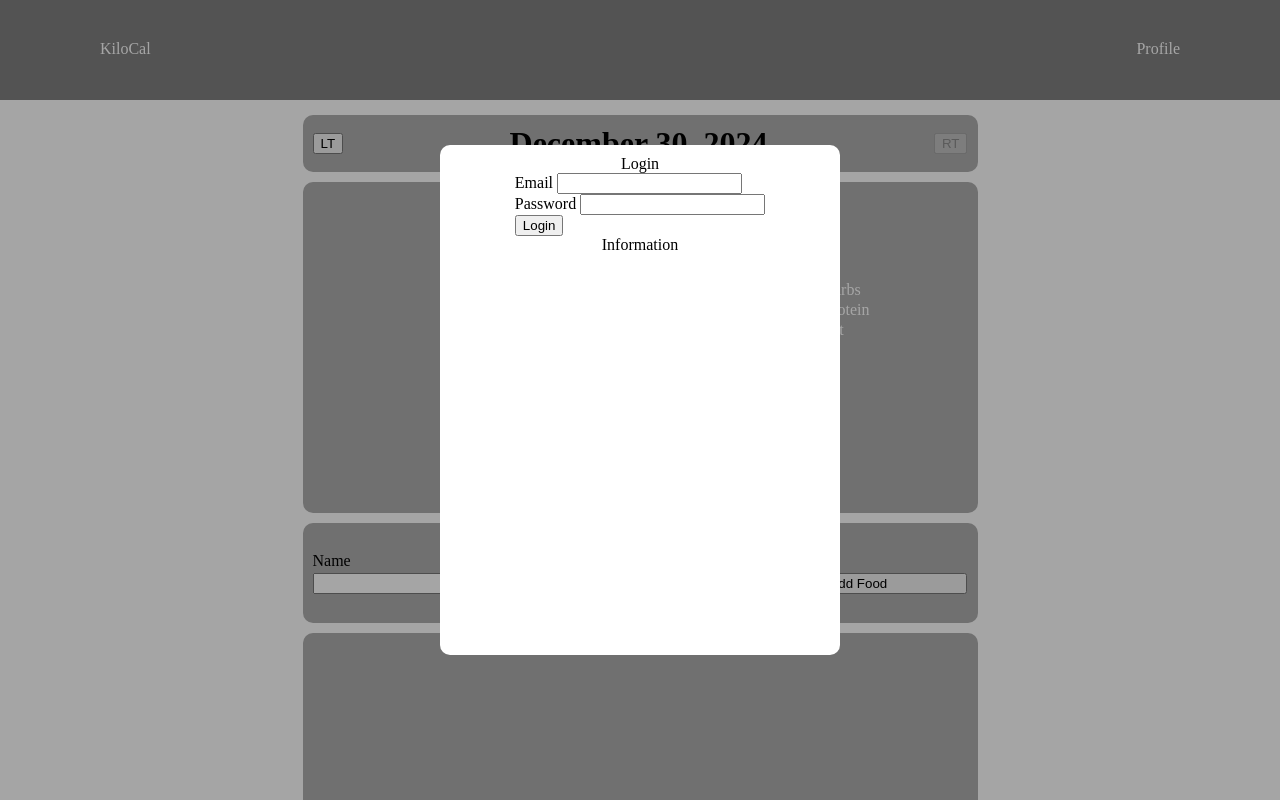
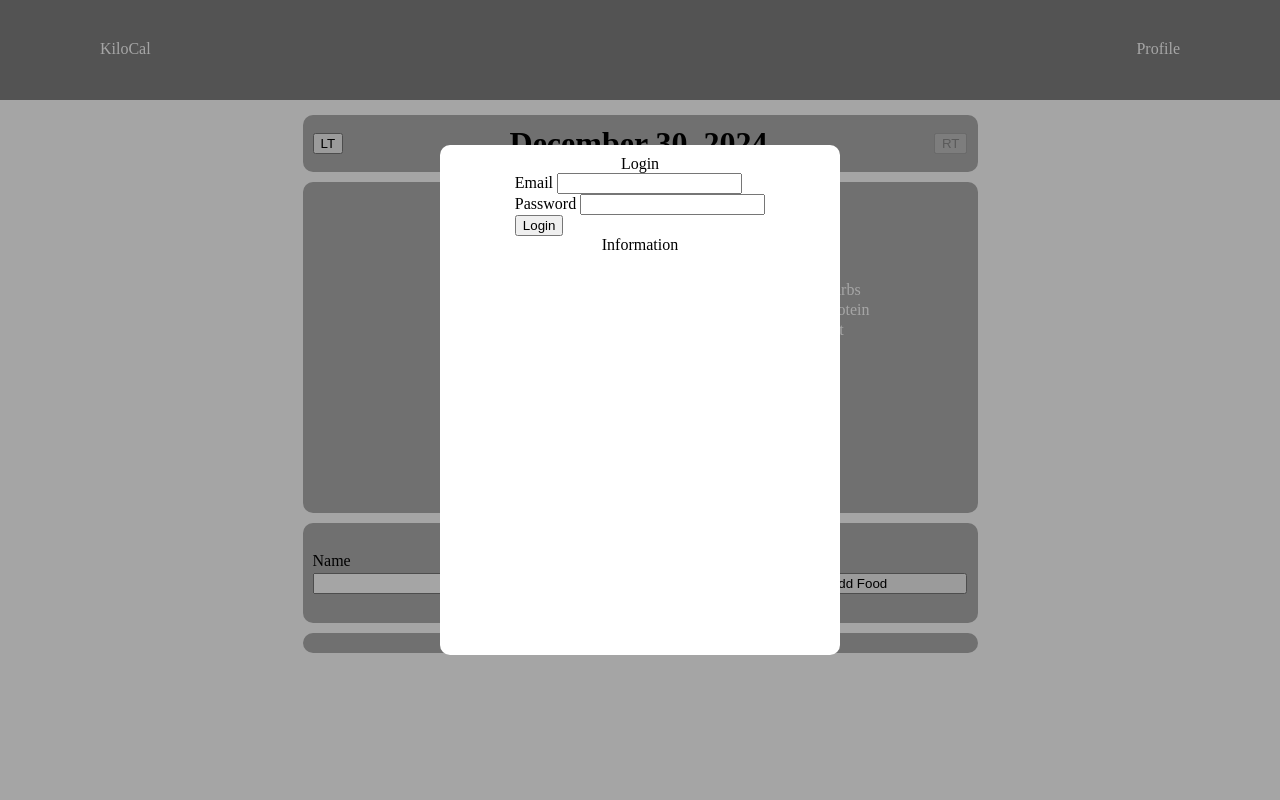
Before and after one commit to ansengarvin/kilocal, a React (Vite) app in the folder frontend/: page / in a window 1280 px wide. Shown: the top 800 px of the page. Built offline with nearby package versions, Linux system fonts and the light colour scheme.

Commit message:
feat: removed recipe test for now

```diff
--- a/frontend/src/components/RecipeEntry.tsx
+++ b/frontend/src/components/RecipeEntry.tsx
@@ -54,6 +54,7 @@ const testTotalCal = testFoods.reduce((acc, curr) => acc + curr.calories, 0)
 const testTotalCarbs = testFoods.reduce((acc, curr) => acc + curr.carbs, 0)
 const testTotalProtein = testFoods.reduce((acc, curr) => acc + curr.protein, 0)
 
+
 export function RecipeEntry() {
   return (
     <>
--- a/frontend/src/routes/App.tsx
+++ b/frontend/src/routes/App.tsx
@@ -91,7 +91,7 @@ const PostSection = styled.div`
 const FoodSection = styled.div`
   background-color: ${bgColor};
   border-radius: 10px;
-  min-height: 500px;
+  height: min-content;
   width: 90%;
   display: flex;
   flex-direction: column;
@@ -237,7 +237,7 @@ function App() {
               foodList={foodGet.data.food}
               setDeleteID={setDeleteID}
               setDeleteReady={setDeleteReady}
-              hasRecipes={true}
+              hasRecipes={false}
               hasTitles={true}
               width={'95%'}
             />
```
